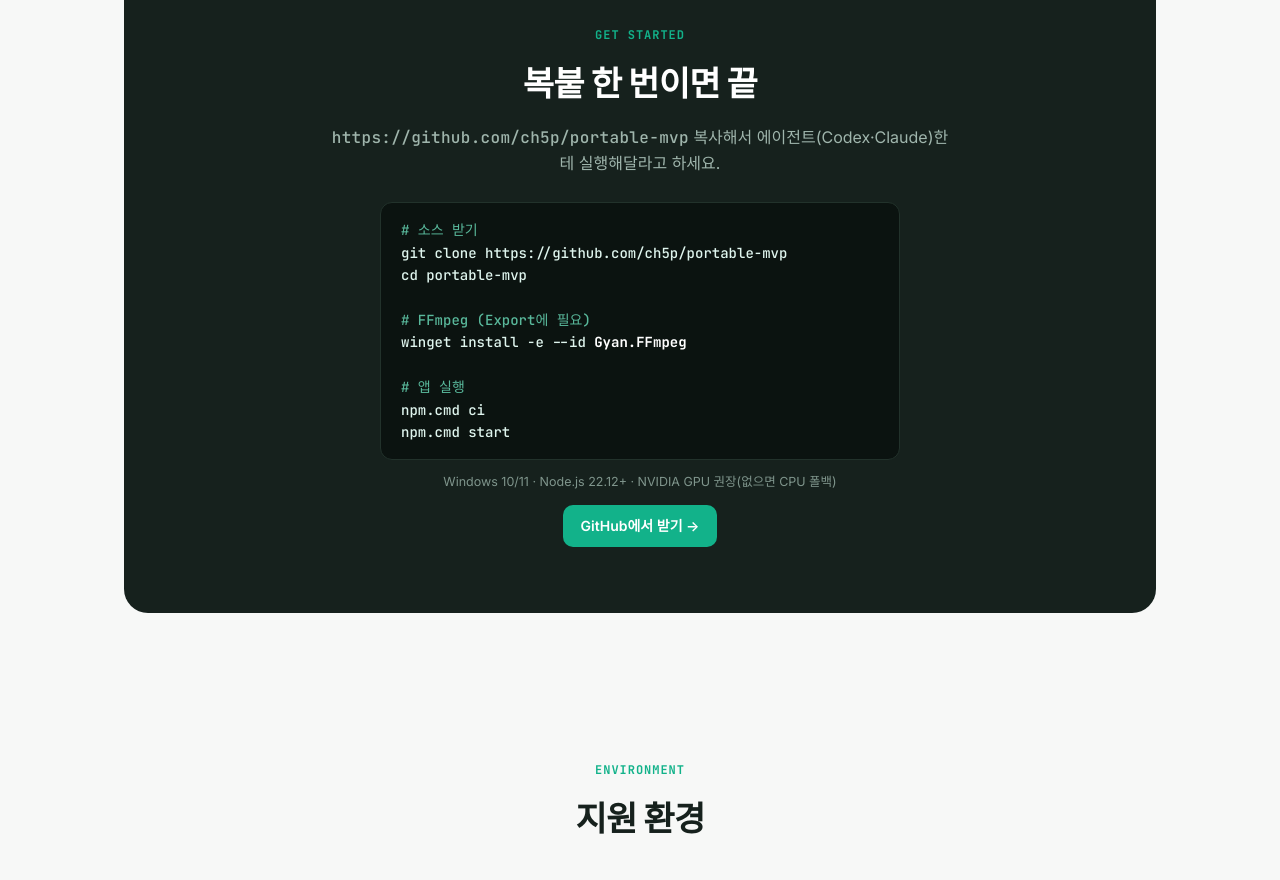
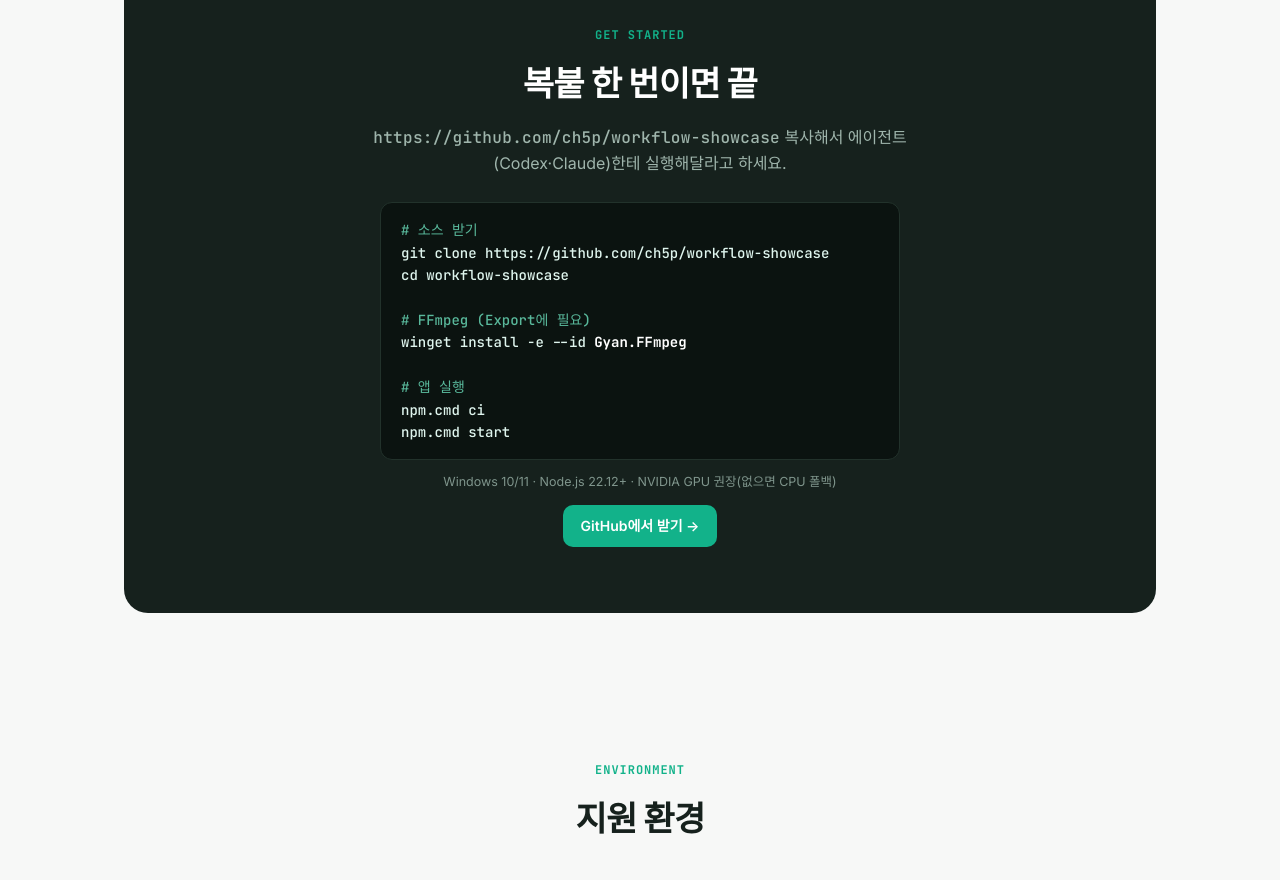
Before and after one commit to ch5p/workflow-showcase, an Electron app: page docs/index.html in a window 1280 px wide. Shown: the part 4866-5746 px from the top of the page. Drawn offline with Linux system fonts and the light colour scheme.

Commit message:
fix: update landing repository links

```diff
--- a/docs/index.html
+++ b/docs/index.html
@@ -123,7 +123,7 @@
       <a href="#what">소개</a>
       <a href="#features">사용법</a>
       <a href="#install">설치</a>
-      <a class="btn ghost" href="https://github.com/ch5p/portable-mvp">GitHub</a>
+      <a class="btn ghost" href="https://github.com/ch5p/workflow-showcase">GitHub</a>
     </div>
   </div>
 </nav>
@@ -135,7 +135,7 @@
     <p class="lede">프리미어에서 뽑은 <b>XML 데이터</b>를 기반으로 최종 렌더링된 영상 밑에 <b>간단한 워크플로우</b>를 얹어주는 기본적인 템플릿 앱입니다.</p>
     <div class="cta-row">
       <a class="btn" href="#install">설치하기 →</a>
-      <a class="btn ghost" href="https://github.com/ch5p/portable-mvp">소스보기</a>
+      <a class="btn ghost" href="https://github.com/ch5p/workflow-showcase">소스보기</a>
     </div>
     <div class="install"><span class="g">$</span> npm.cmd ci &nbsp;<span class="g">&&</span>&nbsp; npm.cmd start</div>
 
@@ -232,11 +232,11 @@
     <div class="band">
       <div class="eyebrow" style="color:var(--accent)">Get started</div>
       <h2>복붙 한 번이면 끝</h2>
-      <p class="sub"><span class="mono" style="word-break:break-all">https://github.com/ch5p/portable-mvp</span> 복사해서 에이전트(Codex·Claude)한테 실행해달라고 하세요.</p>
-      <div class="cmd"><span class="c"># 소스 받기</span><br>git clone https://github.com/ch5p/portable-mvp<br>cd portable-mvp<br><br><span class="c"># FFmpeg (Export에 필요)</span><br>winget install -e --id <b>Gyan.FFmpeg</b><br><br><span class="c"># 앱 실행</span><br>npm.cmd ci<br>npm.cmd start</div>
+      <p class="sub"><span class="mono" style="word-break:break-all">https://github.com/ch5p/workflow-showcase</span> 복사해서 에이전트(Codex·Claude)한테 실행해달라고 하세요.</p>
+      <div class="cmd"><span class="c"># 소스 받기</span><br>git clone https://github.com/ch5p/workflow-showcase<br>cd workflow-showcase<br><br><span class="c"># FFmpeg (Export에 필요)</span><br>winget install -e --id <b>Gyan.FFmpeg</b><br><br><span class="c"># 앱 실행</span><br>npm.cmd ci<br>npm.cmd start</div>
       <p class="note" style="color:#7f958c">Windows 10/11 · Node.js 22.12+ · NVIDIA GPU 권장(없으면 CPU 폴백)</p>
       <div class="cta-row" style="margin-top:8px">
-        <a class="btn" style="background:var(--accent)" href="https://github.com/ch5p/portable-mvp">GitHub에서 받기 →</a>
+        <a class="btn" style="background:var(--accent)" href="https://github.com/ch5p/workflow-showcase">GitHub에서 받기 →</a>
       </div>
     </div>
   </div>
@@ -260,8 +260,8 @@
       <div class="brand"><span class="dot">WS</span> Workflow Showcase</div>
     </div>
     <div class="navlinks">
-      <a href="https://github.com/ch5p/portable-mvp">GitHub</a>
-      <a href="https://github.com/ch5p/portable-mvp/blob/main/LICENSE">MIT License</a>
+      <a href="https://github.com/ch5p/workflow-showcase">GitHub</a>
+      <a href="https://github.com/ch5p/workflow-showcase/blob/main/LICENSE">MIT License</a>
     </div>
   </div>
 </footer>
```
